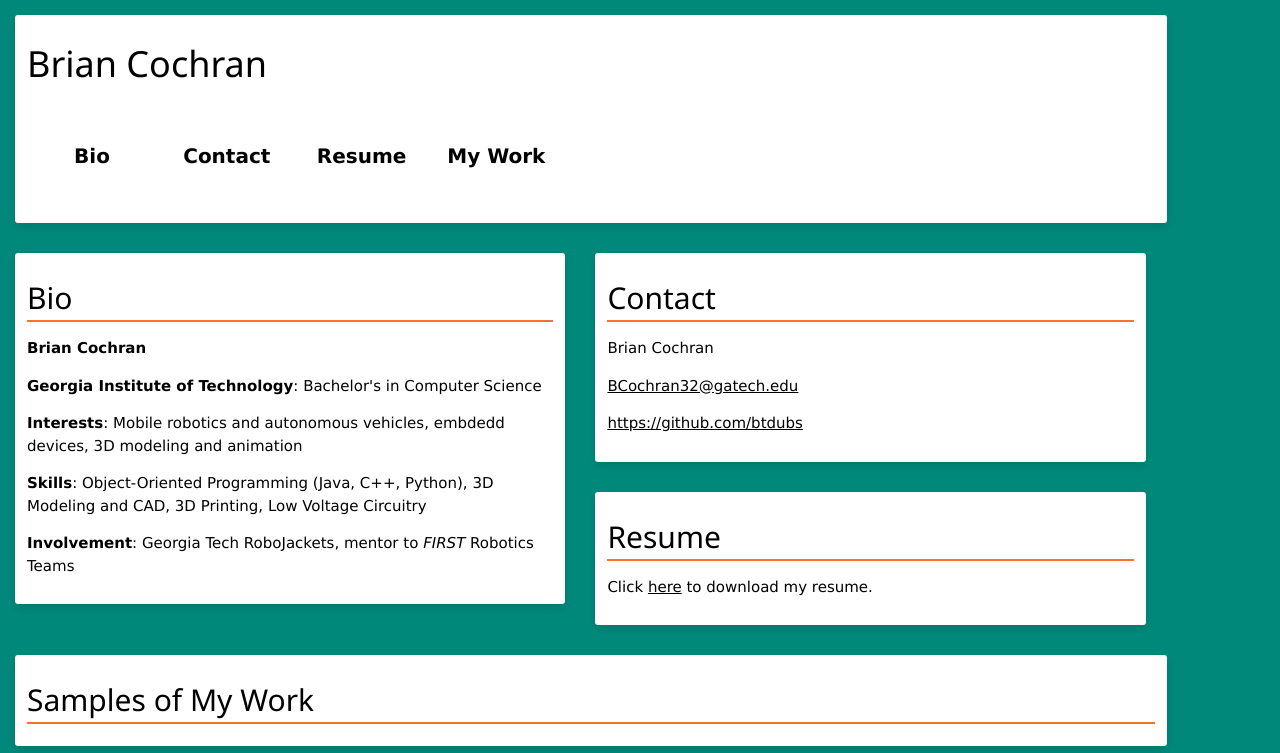
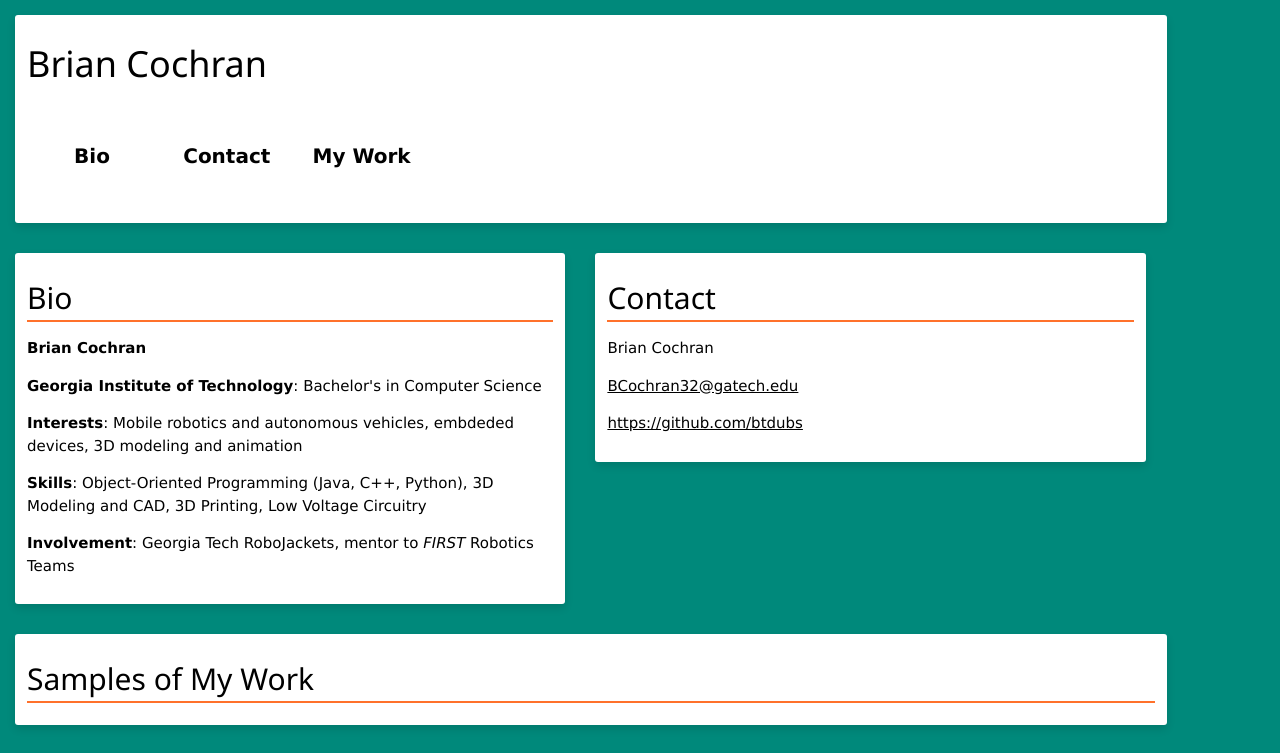
Before and after one commit to btdubs/btdubs.github.io, a plain HTML site: page index.html in a window 1280 px wide. Shown: the top 753 px of the page. Drawn offline with nearby package versions, Linux system fonts and the light colour scheme.

Commit message:
remove old resume

```diff
--- a/index.html
+++ b/index.html
@@ -15,7 +15,6 @@
 		<ul>
 			<a href = "#about"><li>Bio</li></a>
 			<a href = "#contact"><li>Contact</li></a>
-			<a href = "#resume"><li>Resume</li></a>
 			<a href = "#sample"><li>My Work</li></a>
 		</ul>
 	</div>
@@ -25,7 +24,7 @@
 		<p>
 			<p><b>Brian Cochran</b></p>
 			<p><b>Georgia Institute of Technology</b>: Bachelor's in Computer Science</p>
-			<p><b>Interests</b>: Mobile robotics and autonomous vehicles, embdedd devices, 3D modeling and animation</p>
+			<p><b>Interests</b>: Mobile robotics and autonomous vehicles, embdeded devices, 3D modeling and animation</p>
 			<p><b>Skills</b>: Object-Oriented Programming (Java, C++, Python), 3D Modeling and CAD, 3D Printing, Low Voltage Circuitry</p>
 			<p><b>Involvement</b>: Georgia Tech RoboJackets, mentor to <i>FIRST</i> Robotics Teams</p>
 	</div>
@@ -35,11 +34,6 @@
 		<p>Brian Cochran</p>
 		<p><a href="mailto:BCochran32@gatech.edu">BCochran32@gatech.edu</a></p>
 		<p><a href = "https://github.com/btdubs">https://github.com/btdubs</a></p>
-	</div>
-
-	<div class="card" id="resume">
-		<h2>Resume</h2>
-		<p>Click <a href="Brian_Cochran_Resume.pdf" download>here</a> to download my resume.</p>
 	</div>
 
 	<div class="workCard" id="sample">
```
